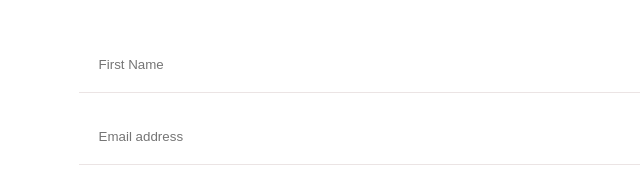
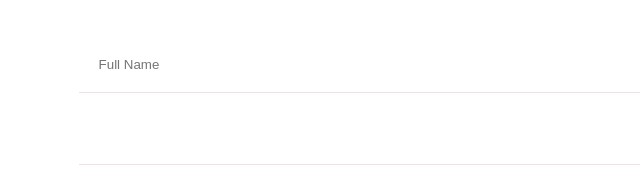
Before and after one commit to julie-ify/Contact-Form, a website: page index.html in a window 1280 px wide. Shown: the part 6860-7040 px from the top of the page, 43-683 px from the left. Drawn offline with Linux system fonts and the light colour scheme.

Commit message:
Correct the input placeholder

```diff
--- a/index.html
+++ b/index.html
@@ -306,24 +306,26 @@
             <div class="name-input">
               <input
                 type="text"
-                name="first_name"
-                id="first_name"
-                placeholder="First Name"
+                name="name"
+                id="name"
+                placeholder="Full Name"
+                maxlength="30"
+                required
               />
             </div>
             <div>
-              <input
-                type="email"
-                name="email"
-                id="email"
-                placeholder="Email address"
-              />
+              <input type="email" name="email" id="email" />
             </div>
             <div>
-              <textarea name="msg" id="msg" class="input-msg" placeholder="Hello Mariane, Glad to see you!"></textarea>
+              <textarea
+                name="msg"
+                id="msg"
+                class="input-msg"
+                placeholder="Hello Mariane, Glad to see you!"
+              ></textarea>
             </div>
             <div>
-              <button class="link" id="form-btn">Get in touch</button>
+              <button class="link" id="form-btn" type="button">Get in touch</button>
             </div>
           </form>
         </div>
```
